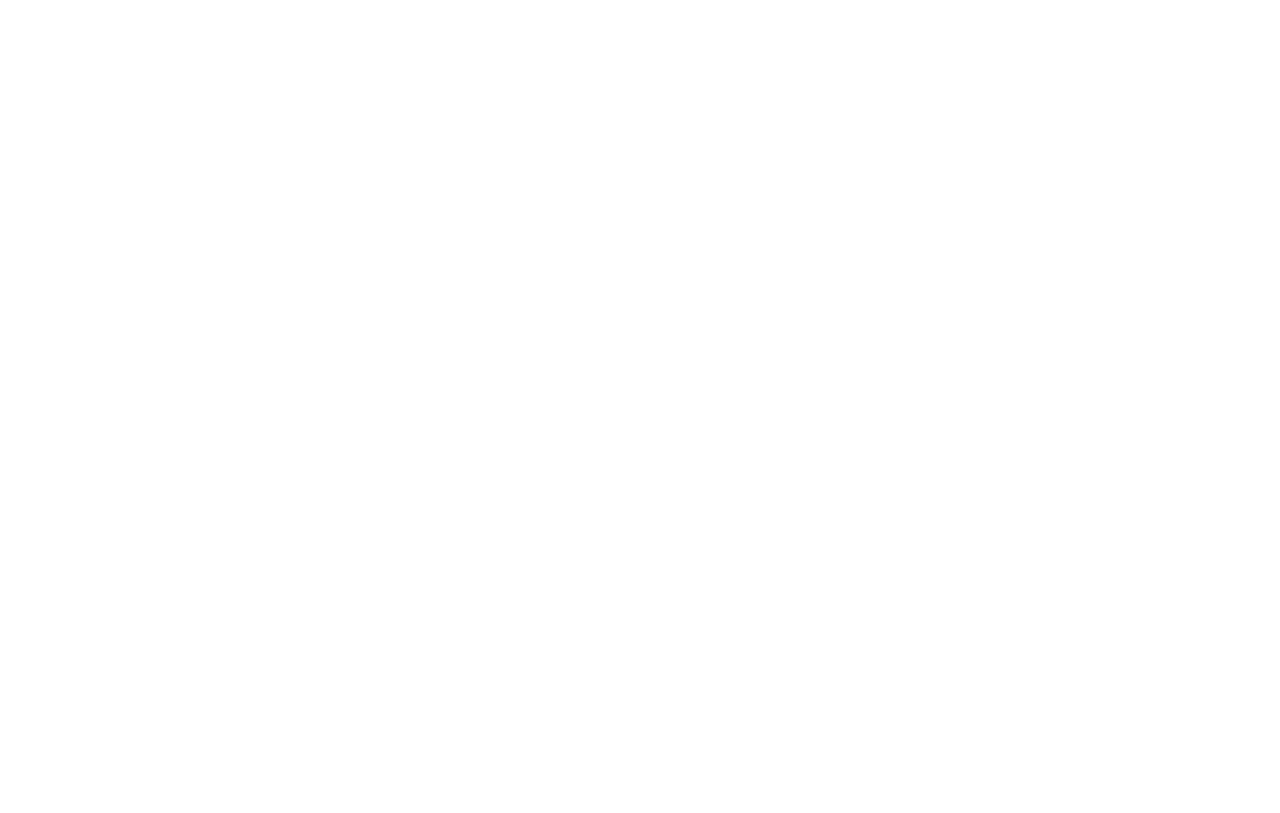
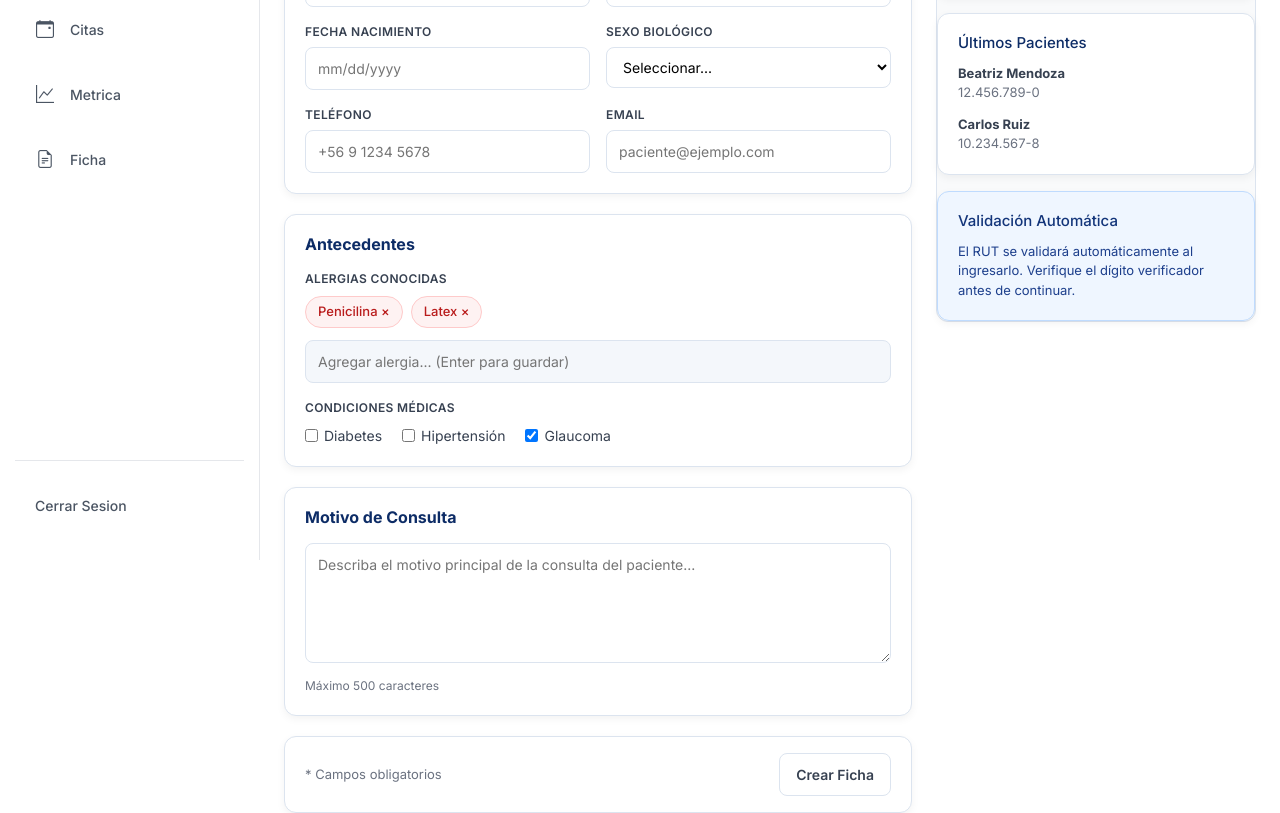
Before and after one commit to JulioJulioso/visium-react, a React (Vite) app: page /gestion in a window 1280 px wide. Before the commit this address led to /. Shown: the part 240-1053 px from the top of the page. Before the commit the page ends 800 px from the top, so only its background shows below. Built offline with nearby package versions, Linux system fonts and the light colour scheme.

Commit message:
Se añade nuevo paciente a routes

```diff
--- a/src/pages/nuevo-paciente/NuevoPaciente.jsx
+++ b/src/pages/nuevoPaciente/NuevoPaciente.jsx
@@ -1,6 +1,6 @@
 import  { useState } from 'react';
-import './nuevoPaciente.css';
-
+import './NuevoPaciente.css';
+import { Link } from 'react-router';
 
 export default function NuevoPaciente() {
   // ===============================
@@ -52,24 +52,9 @@
   };
 
   return (
-    <div className="layout-unificado page-layout">
-
+    <>
       {/* Contenido Principal */}
-      <div className="contenido-unificado main-area">
-        <header className="page-header">
-          <div className="header-top">
-            <button type="button" className="btn-icon">&larr;</button>
-            <h1>Ingreso Nuevo Paciente</h1>
-            <input type="search" placeholder="Buscar paciente o ID..." />
-            <button type="button" className="btn-nuevo">+ Nuevo Paciente</button>
-            <button type="button" className="btn-icon">&#128276;</button>
-            <span className="avatar"></span>
-            <span>Dr. Smith</span>
-          </div>
-          <p className="breadcrumbs"><a href="#pacientes">Pacientes</a> / Ingresar Nuevo Paciente</p>
-        </header>
-
-        <div className="page-body">
+      <div className="page-body">
           <div className="form-column">
 
             <section className="form-section">
@@ -149,9 +134,9 @@
             <footer className="action-bar">
               <p className="required-note">* Campos obligatorios</p>
               <div className="action-buttons">
-                <a href="#crear">
+                <Link to="/recetas">
                   <button type="button" className="btn-secundario">Crear Ficha</button>
-                </a>
+               </Link>
               </div>
             </footer>
           </div>
@@ -180,7 +165,6 @@
             </div>
           </aside>
         </div>
-      </div>
-    </div>
+        </>
   );
 }
--- a/src/routes/AppRouter.jsx
+++ b/src/routes/AppRouter.jsx
@@ -5,6 +5,7 @@
 import MainLayout from "../layout/MainLayout";
 import HomeLayout from "../layout/HomeLayout";
 import Home from "../pages/Home/Home";
+import NuevoPaciente from "../pages/nuevoPaciente/NuevoPaciente";
 
 export default function AppRouter() {
   return (
@@ -16,13 +17,15 @@
 
         <Route element={<MainLayout/>}>
           <Route path="/dashboard" element={<Dashboard />} />
+          <Route path="/gestion" element={<NuevoPaciente />} />
+          <Route path="/recetas" element={<Recetas />} />
 
         </Route>
 
         <Route path="/login" element={<Login />} />
         <Route path="*" element={<Navigate to="/" replace />} />
 
-      <Route path="/recetas" element={<Recetas />} />
+
 
       </Routes>
 
```
Also changed, not shown: src/pages/nuevoPaciente/NuevoPaciente.css (renamed from src/pages/nuevo-paciente/NuevoPaciente.css).
